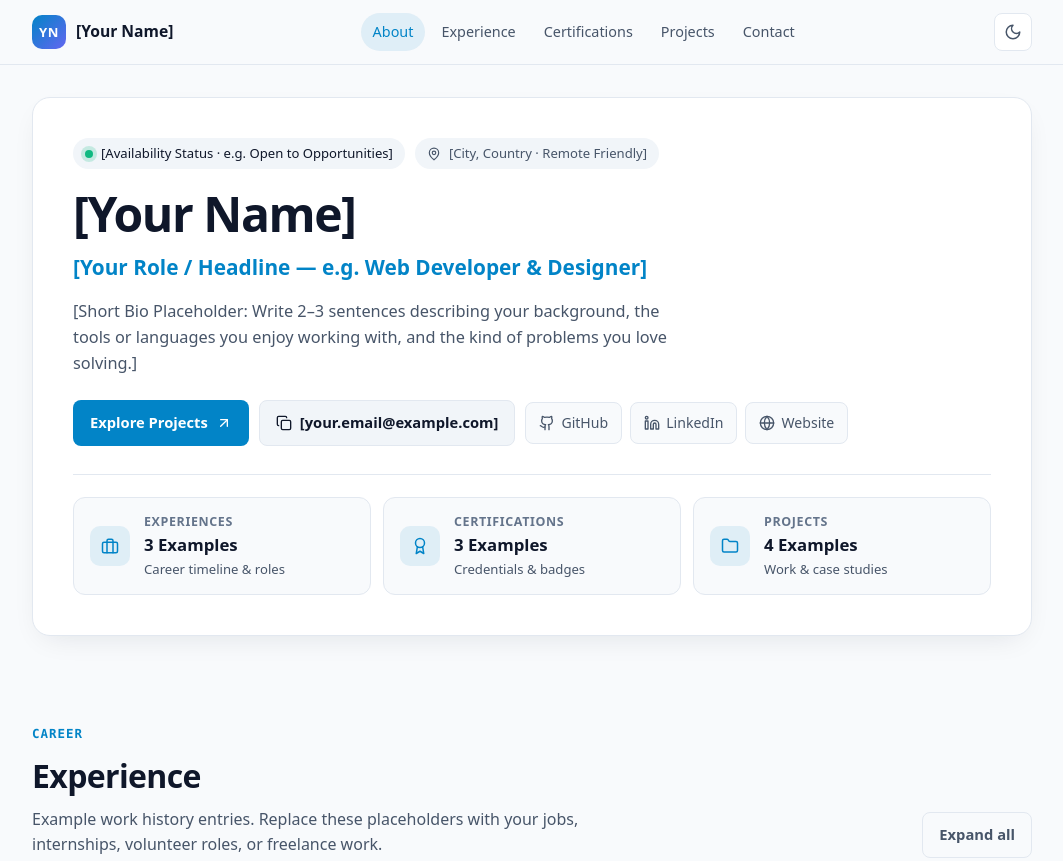
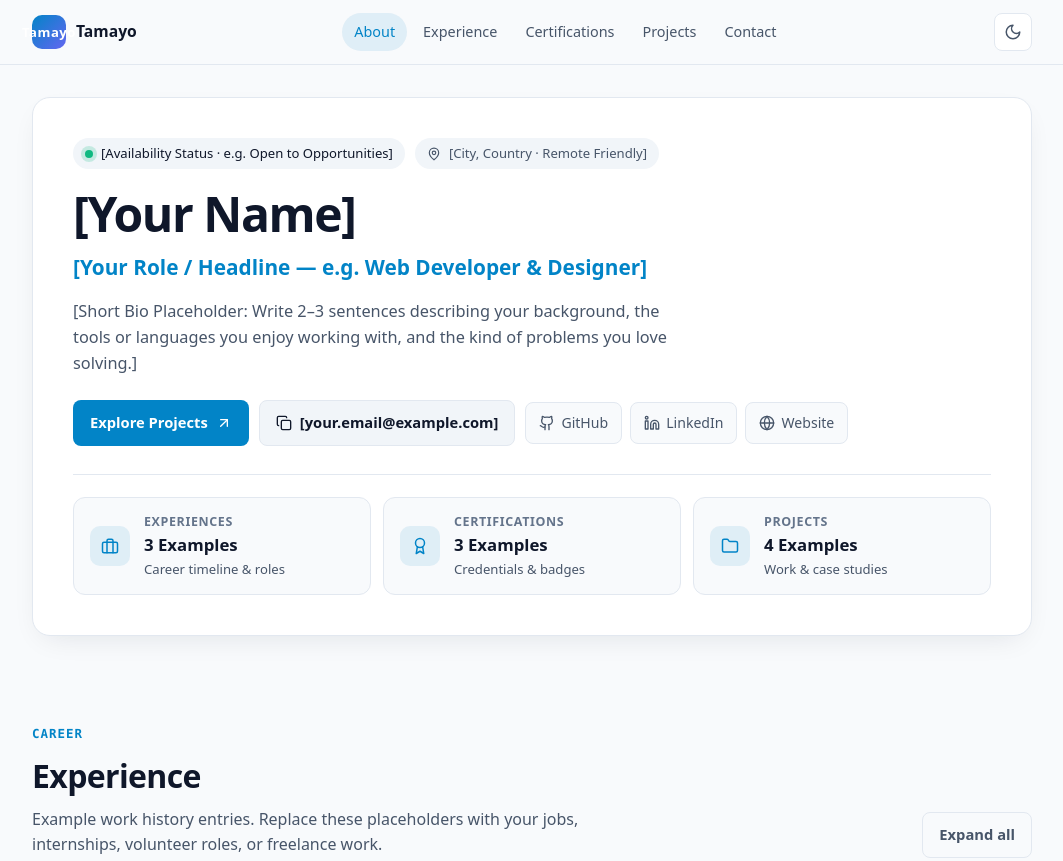
Before and after one commit to Ejedge/sample-portfolio, a plain HTML site: page index.html in a window 1280 px wide. Shown: the top 861 px of the page, without its empty margins (108-1171 px from the left). Drawn offline with Linux system fonts and the light colour scheme.

Commit message:
reformat filing and change name

```diff
--- a/sample portfolio/index.html
+++ b/index.html
@@ -9,7 +9,7 @@
     />
     <link rel="icon" type="image/svg+xml" href="favicon.svg" />
     <!-- WORKSHOP TIP: Replace [Your Name] in the page title below -->
-    <title>[Your Name] — Portfolio Template</title>
+    <title>Tamayo — Portfolio Template</title>
     <link rel="stylesheet" href="styles.css" />
     <script defer src="script.js"></script>
   </head>
@@ -23,8 +23,8 @@
       <div class="container navbar-inner">
         <a href="#about" class="brand">
           <!-- WORKSHOP TIP: Replace [YN] with your initials and [Your Name] with your name -->
-          <span class="brand-badge" aria-hidden="true">YN</span>
-          <span class="brand-name">[Your Name]</span>
+          <span class="brand-badge" aria-hidden="true">Tamayo</span>
+          <span class="brand-name">Tamayo</span>
         </a>
 
         <nav class="nav-desktop" aria-label="Primary navigation">
```
Also changed, not shown: favicon.svg (renamed from sample portfolio/favicon.svg), script.js (renamed from sample portfolio/script.js), styles.css (renamed from sample portfolio/styles.css), 2 other files.
